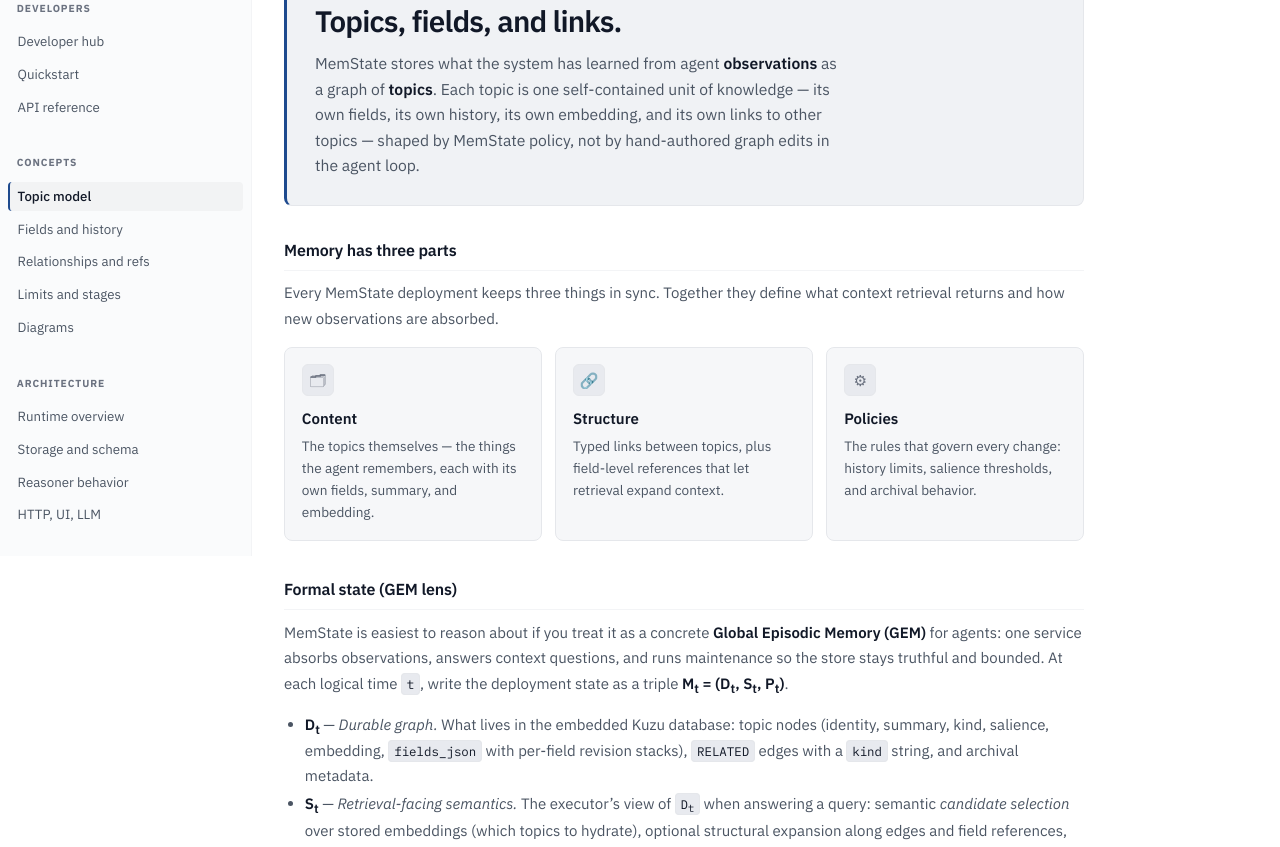
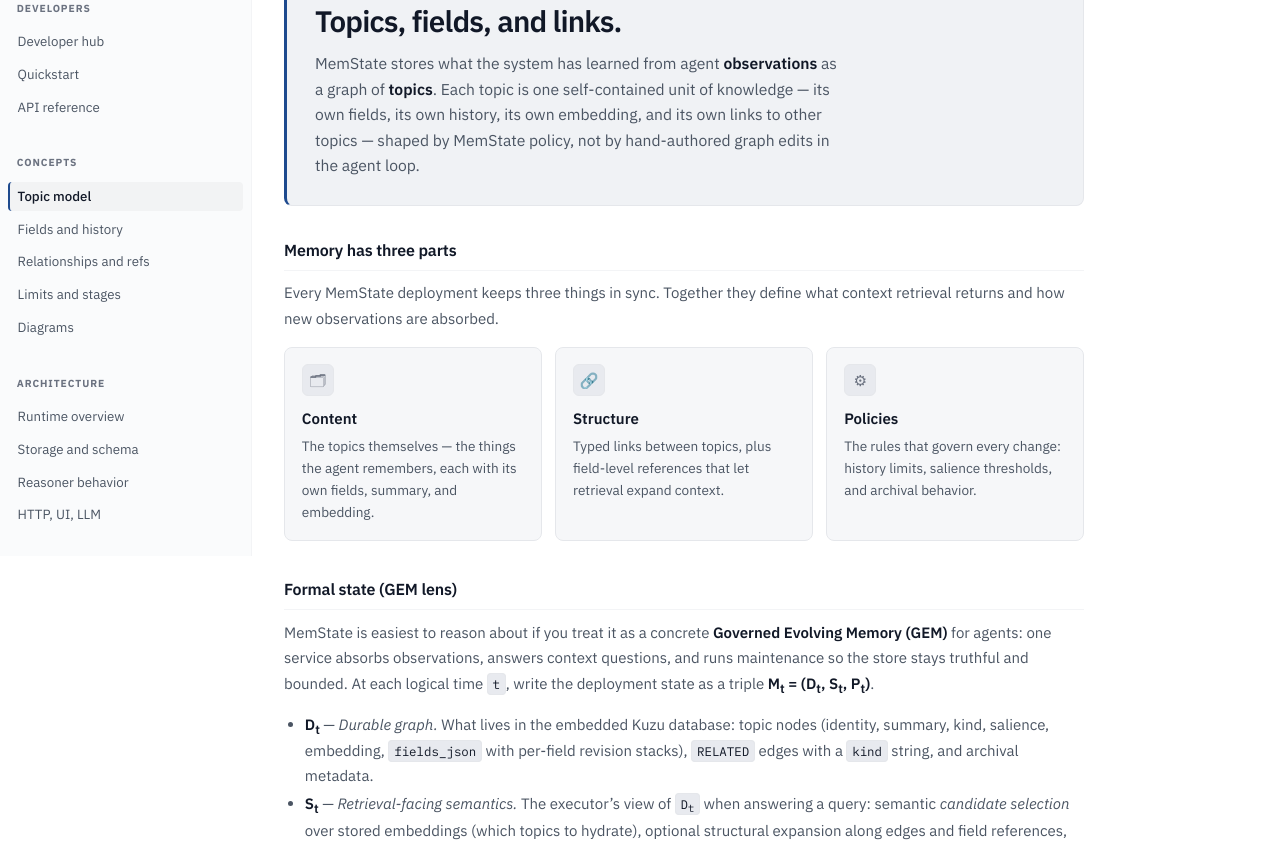
Before and after one commit to CoDS-GCS/MemState, a plain HTML site: page docs/data-model/overview.html in a window 1280 px wide. Shown: the part 244-1091 px from the top of the page. Drawn offline with Linux system fonts and the light colour scheme.

Commit message:
Fix ReadMe file

```diff
--- a/docs/data-model/overview.html
+++ b/docs/data-model/overview.html
@@ -54,7 +54,7 @@
           <!-- ============================================================ -->
           <h2 id="gem-state">Formal state (GEM lens)</h2>
           <p>
-            MemState is easiest to reason about if you treat it as a concrete <strong>Global Episodic Memory (GEM)</strong>
+            MemState is easiest to reason about if you treat it as a concrete <strong>Governed Evolving Memory (GEM)</strong>
             for agents: one service absorbs observations, answers context questions, and runs maintenance so the store
             stays truthful and bounded. At each logical time <code>t</code>, write the deployment state as a triple
             <strong>M<sub>t</sub> = (D<sub>t</sub>, S<sub>t</sub>, P<sub>t</sub>)</strong>.
```
Also changed, not shown: 1 other file.
